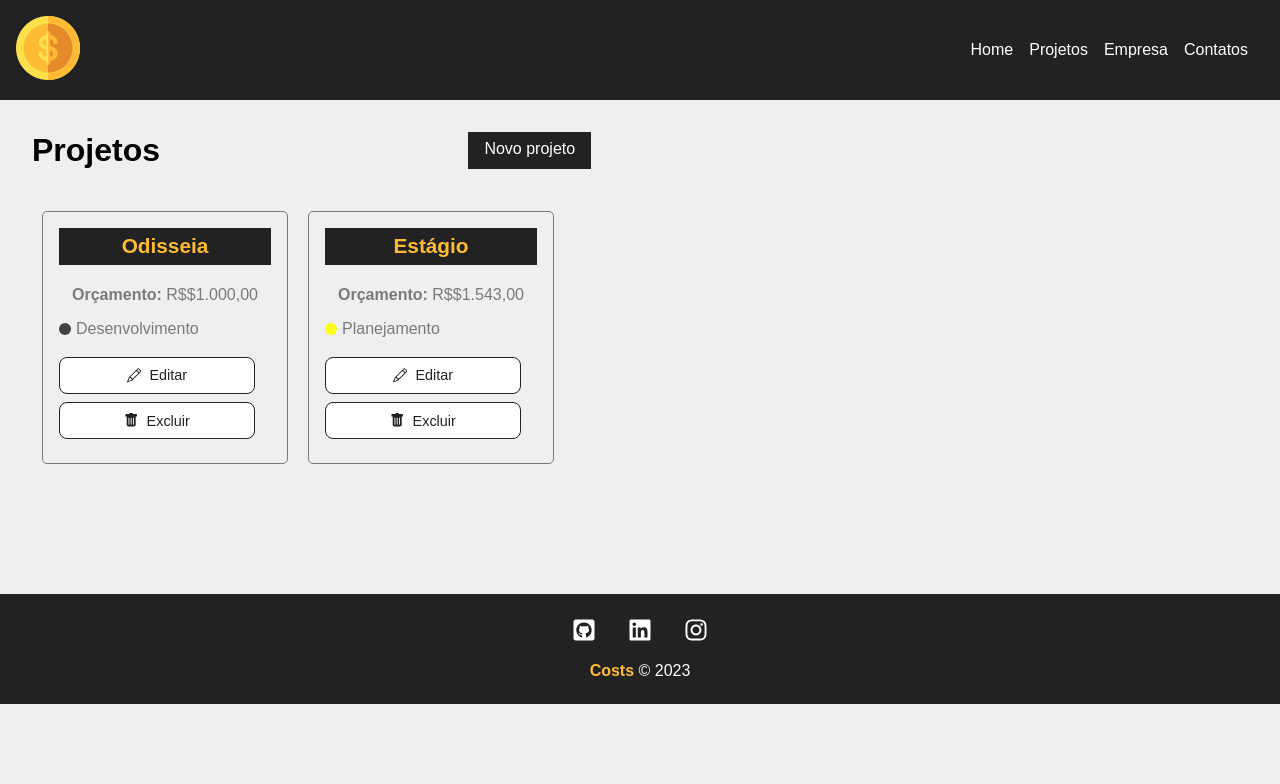
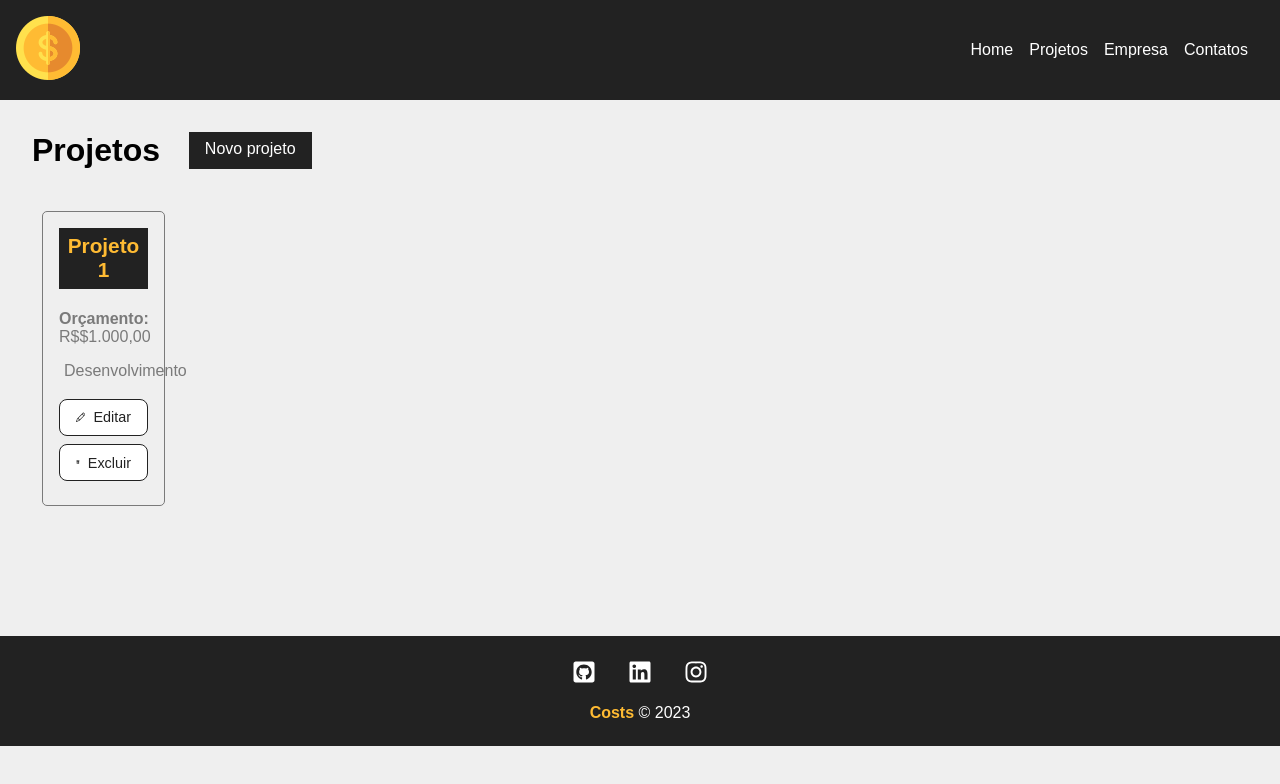
Before and after one commit to Adoniasfalcao/Costs, a React (Create React App) app: page /projects in a window 1280 px wide. Shown: the top 784 px of the page. Built offline with nearby package versions, Linux system fonts and the light colour scheme; data requests are answered from the project's data file.

Commit message:
Remoção de projetos

```diff
--- a/dj.json
+++ b/dj.json
@@ -1,7 +1,7 @@
 {
   "projects": [
     {
-      "project_name": "Odisseia",
+      "project_name": "Projeto 1",
       "project_budget": "$1.000,00",
       "category": {
         "id": "1",
@@ -10,17 +10,6 @@
       "cost": 0,
       "services": [],
       "id": 1
-    },
-    {
-      "project_name": "Estágio",
-      "project_budget": "$1.543,00",
-      "category": {
-        "id": "3",
-        "name": "Planejamento"
-      },
-      "cost": 0,
-      "services": [],
-      "id": 2
     }
   ],
   "categories": [
--- /dev/null
+++ b/src/components/layout/Loading.jsx
@@ -0,0 +1,12 @@
+import styles from './layout styles/Loading.module.css'
+import loading from '../../img/loading.svg'
+
+function Loading () {
+    return(
+        <div className={styles.loader_container}>
+            <img src={loading} alt="loading" className={styles.loader} />
+        </div>
+    )
+}
+
+export default Loading
--- /dev/null
+++ b/src/components/layout/layout styles/Loading.module.css
@@ -0,0 +1,12 @@
+.loader_container {
+    width: 100%;
+    height: 100%;
+    display: flex;
+    justify-content: center;
+    align-items: center;
+
+}
+
+.loader {
+    width: 50px;
+}
--- a/src/components/pages/Projects.jsx
+++ b/src/components/pages/Projects.jsx
@@ -1,5 +1,6 @@
 import { useLocation } from "react-router-dom"
 import { useState,useEffect } from "react"
+import Loading from "../layout/Loading"
 import Message from "../layout/Message"
 import Container from "../layout/Container"
 import LinkButton from "../layout/LinkButton"
@@ -10,6 +11,8 @@ import styles from "./Pages style/Projects.module.css"
 function Projects () {
 
     const [projects,setProjects] = useState([])
+    const [removeLoading,setRemoveLoading] = useState(false)
+    const [projectMessage,setProjectMessage] = useState('')
 
     const location = useLocation()
     let message = ''
@@ -20,8 +23,10 @@ function Projects () {
     }
 
     useEffect( () => {
+        //Loading timer
+        setTimeout(() => {
 
-        fetch('http://localhost:5000/projects',{
+            fetch('http://localhost:5000/projects',{
 
             method: 'GET',
             headers: {
@@ -33,10 +38,32 @@ function Projects () {
         ).then( data => {
             console.log(data)
             setProjects(data)
+            setRemoveLoading(true)
         })
         .catch( err => console.log(err))
 
+        },500)
+
     },[])
+
+
+    function removeProject (id) {
+
+        fetch(`http://localhost:5000/projects/${id}`, {
+            method: 'DELETE',
+            headers: {
+                'Content-Type': 'application/json'
+            },
+
+        })
+        .then( (resp) => resp.json)
+        .then( () => {
+            setProjects(projects.filter( (project) => project.id !== id))
+            setProjectMessage('Projeto removido com sucesso!')
+        })
+        .catch( (err) => console.log(err))
+    }
+
 
     return(
         <div className={styles.project_container}>
@@ -49,6 +76,7 @@ function Projects () {
             {message && (
                 <Message message={message} type="sucess"/>
             )}
+            {projectMessage && (<Message message={projectMessage} type="sucess"/>)}
 
             <Container customClass="start">
 
@@ -57,7 +85,13 @@ function Projects () {
                         key={project.id}
                         id={project.id}
                         budget={project.project_budget}
-                        category={project.category.name} />)
+                        category={project.category.name}
+                        handleRemove={removeProject}
+                        />)
+                )}
+                {!removeLoading && <Loading/>}
+                {removeLoading && projects.length === 0 && (
+                    <h3>Não há projetos criados</h3>
                 )}
 
             </Container>
--- a/src/components/project/ProjectCards.jsx
+++ b/src/components/project/ProjectCards.jsx
@@ -4,6 +4,12 @@ import { BsPencil,BsFillTrashFill } from 'react-icons/bs'
 
 
 function ProjectCards ({ id,name,budget,category,handleRemove }) {
+
+    const remove = (e) => {
+        e.preventDefault()
+        handleRemove(id)
+    }
+
     return (
         <div className={styles.project_card}>
 
@@ -20,7 +26,7 @@ function ProjectCards ({ id,name,budget,category,handleRemove }) {
                     <BsPencil /> Editar
                 </Link>
 
-                <button>
+                <button onClick={remove}>
                     <BsFillTrashFill/> Excluir
                 </button>
 
```
